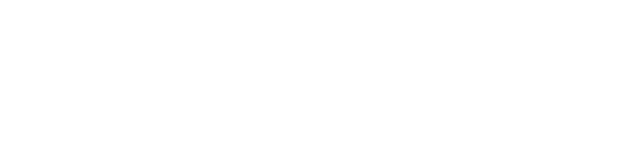
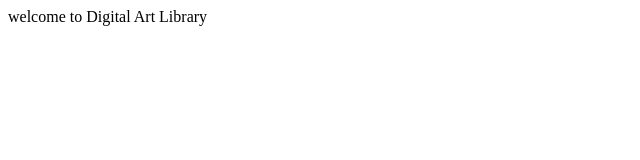
Before and after one commit to Dabiggie/Dorobuchi, a plain HTML site: page index.html in a window 1280 px wide. Shown: the whole page, without its empty margins (0-640 px from the left). Drawn offline with Linux system fonts and the light colour scheme.

Commit message:
Update index.html

```diff
--- a/index.html
+++ b/index.html
@@ -1,2 +1,4 @@
 <html>
+
+    welcome to Digital Art Library
 </html>
```
